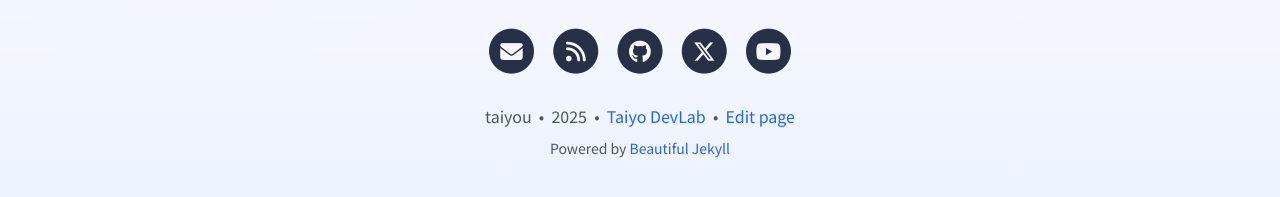
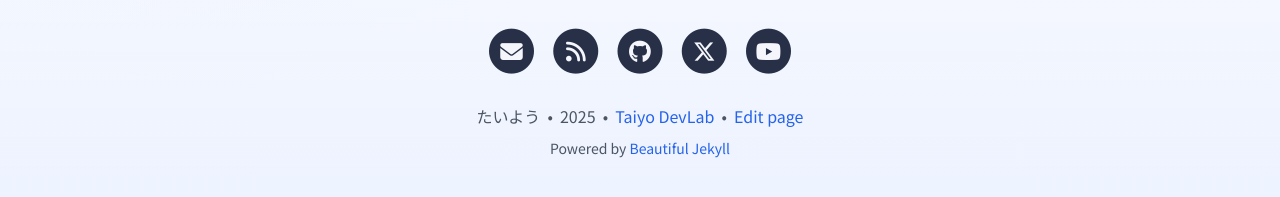
Before and after one commit to macha1316/beautiful-jekyll-master, a Jekyll site: the page built from index.html, in a window 1280 px wide and 900 px high, scrolled down 2068 px. Shown: the part 691-888 px from the top of the window. Built offline with Jekyll 4.4.1, drawn with Linux system fonts in a browser that asks for light colours; the list of posts is cut into pages by our own code; comment, search, counter and statistics services are not loaded.

Commit message:
fix: ちょい修正

```diff
--- a/_config.yml
+++ b/_config.yml
@@ -13,7 +13,7 @@
 title: たいようテックブログ
 
 # Your name to show in the footer
-author: taiyou
+author: たいよう
 
 ###############################################
 # --- List of links in the navigation bar --- #
--- a/_data/sidebar.yml
+++ b/_data/sidebar.yml
@@ -15,7 +15,7 @@
       - label: "App Store"
         url: "https://apps.apple.com/jp/app/%E6%B6%88%E3%81%88%E3%82%8B%E5%80%89%E5%BA%AB%E7%95%AA/id6753702617"
         external: true
-        icon: "/assets/img/app_store.png"
+        icon: "/assets/img/apple.png"
       - label: "Google Play"
         url: "https://play.google.com/store/apps/details?id=com.DefaultCompany.BlindSokoban"
         external: true
@@ -28,7 +28,7 @@
       - label: "App Store"
         url: "https://apps.apple.com/jp/app/%E3%82%A2%E3%82%A4%E3%83%87%E3%82%A2%E3%83%A1%E3%83%A2-ai/id6752848069"
         external: true
-        icon: "/assets/img/app_store.png"
+        icon: "/assets/img/apple.png"
       - label: "Google Play"
         url: "https://play.google.com/store/apps/details?id=com.anonymous.ideanote"
         external: true
@@ -41,7 +41,7 @@
       - label: "App Store"
         url: "https://apps.apple.com/jp/app/%E3%82%86%E3%82%81%E6%97%A5%E8%A8%98/id6752232946"
         external: true
-        icon: "/assets/img/app_store.png"
+        icon: "/assets/img/apple.png"
       - label: "Google Play"
         url: "https://play.google.com/store/apps/details?id=com.anonymous.yumejournal"
         external: true
```
Also changed, not shown: assets/img/apple.png (added).
